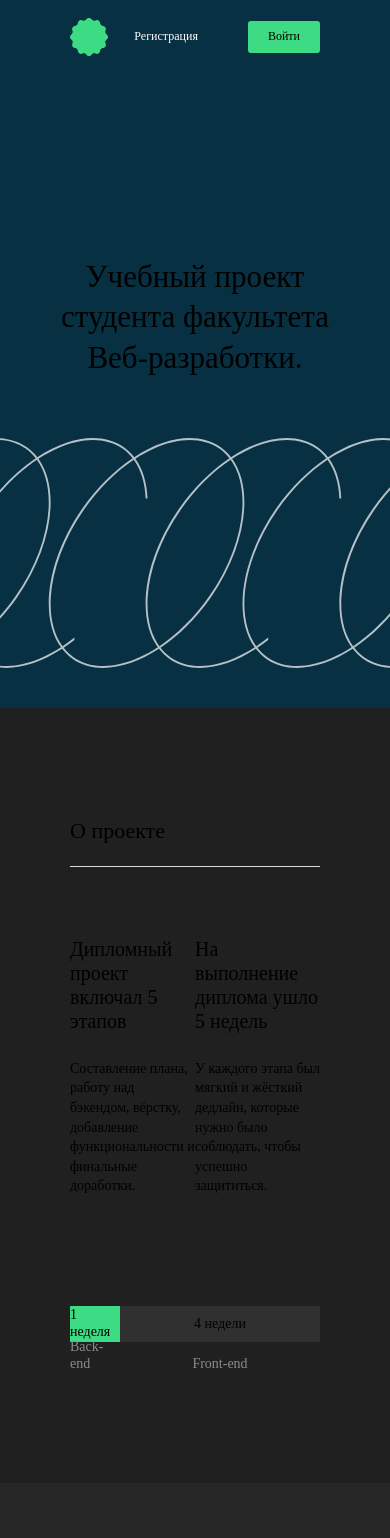
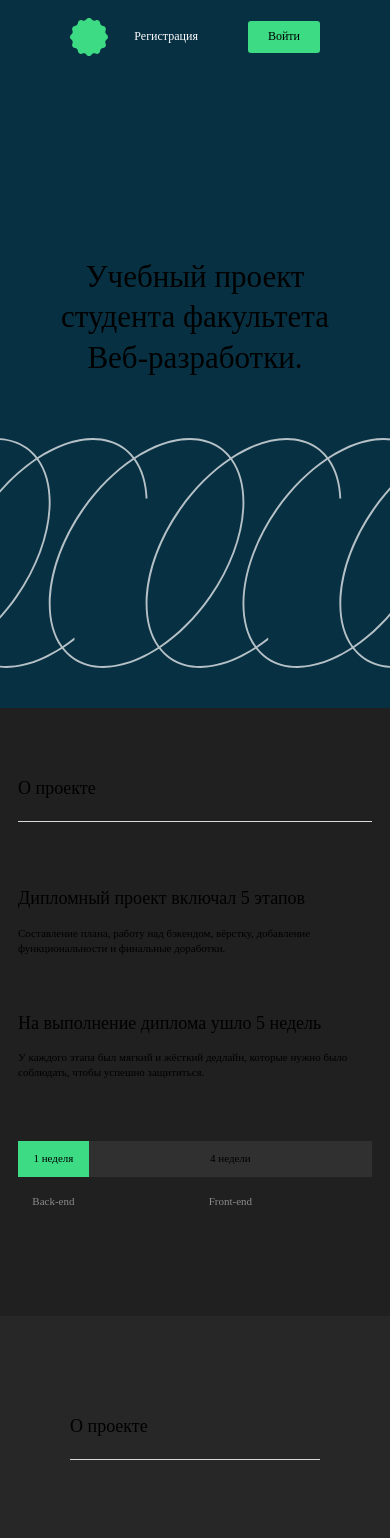
Before and after one commit to koshinva/movies-explorer-frontend, a React (Create React App) app: page / in a window 390 px wide. Shown: the top 1538 px of the page. Built offline with nearby package versions, Linux system fonts and the light colour scheme; the HTML template or start-up script is replaced by a standard one.

Commit message:
feat: сделать адаптивную верстку компонента AboutProject

```diff
--- a/src/components/Main/AboutProject/AboutProject.css
+++ b/src/components/Main/AboutProject/AboutProject.css
@@ -6,14 +6,19 @@
   height: 100%;
   padding: 110px 70px 141px;
 }
+.about-project__title {
+  margin-bottom: 94px;
+}
 .about-project__info {
-  padding-top: 93px;
-  padding-bottom: 110px;
+  margin-bottom: 110px;
 }
 .info-about {
   display: flex;
   justify-content: space-between;
   width: 100%;
+}
+.info-about__block {
+  max-width: 550px;
 }
 .info-about__title {
   font-size: 20px;
@@ -27,8 +32,6 @@
   font-size: 14px;
   line-height: 1.4;
   margin: 0;
-  display: block;
-  max-width: 550px;
 }
 .about-project__weeks {
   width: 100%;
@@ -70,3 +73,57 @@
   font-weight: 400;
   line-height: 1.2;
 }
+@media screen and (max-width: 1200px) {
+  .info-about__block {
+    max-width: 400px;
+  }
+}
+@media screen and (max-width: 1100px) {
+  .about-project__body {
+    padding: 90px 50px 121px;
+  }
+}
+@media screen and (max-width: 950px) {
+  .info-about__block {
+    max-width: 319px;
+  }
+  .info-about__description {
+    font-size: 12px;
+  }
+  .about-project__info {
+    margin-bottom: 93px;
+  }
+}
+@media screen and (max-width: 767px) {
+  .about-project__body {
+    padding: 70px 18px 93px;
+  }
+  .about-project__title {
+    margin-bottom: 89px;
+  }
+  .about-project__info {
+    margin-bottom: 60px;
+  }
+  .info-about__title {
+    font-size: 18px;
+    margin-bottom: 16px;
+  }
+  .info-about__description {
+    font-size: 11px;
+  }
+  .about-project__text-week {
+    font-size: 11px;
+  }
+  .about-project__weeks-part::before {
+    font-size: 11px;
+  }
+  .info-about {
+    flex-direction: column;
+  }
+  .info-about__block {
+    max-width: 100%;
+  }
+  .info-about__block:not(:last-of-type) {
+    margin-bottom: 56px;
+  }
+}
--- a/src/style/title.css
+++ b/src/style/title.css
@@ -11,7 +11,12 @@
   content: '';
   width: 100%;
   height: 1px;
-  background-color: #DADADA;
+  background-color: #dadada;
   position: absolute;
   bottom: -23px;
 }
+@media screen and (max-width: 767px) {
+  .title {
+    font-size: 18px;
+  }
+}
```
